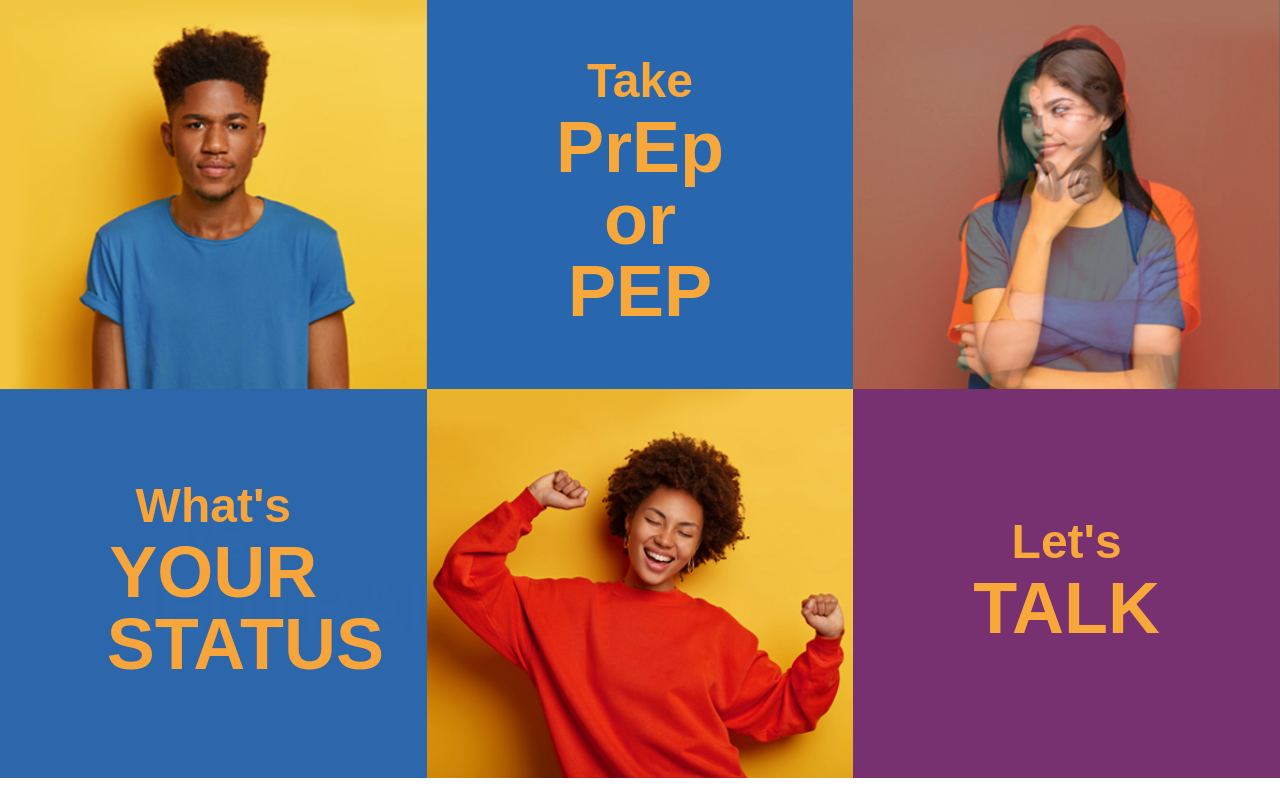
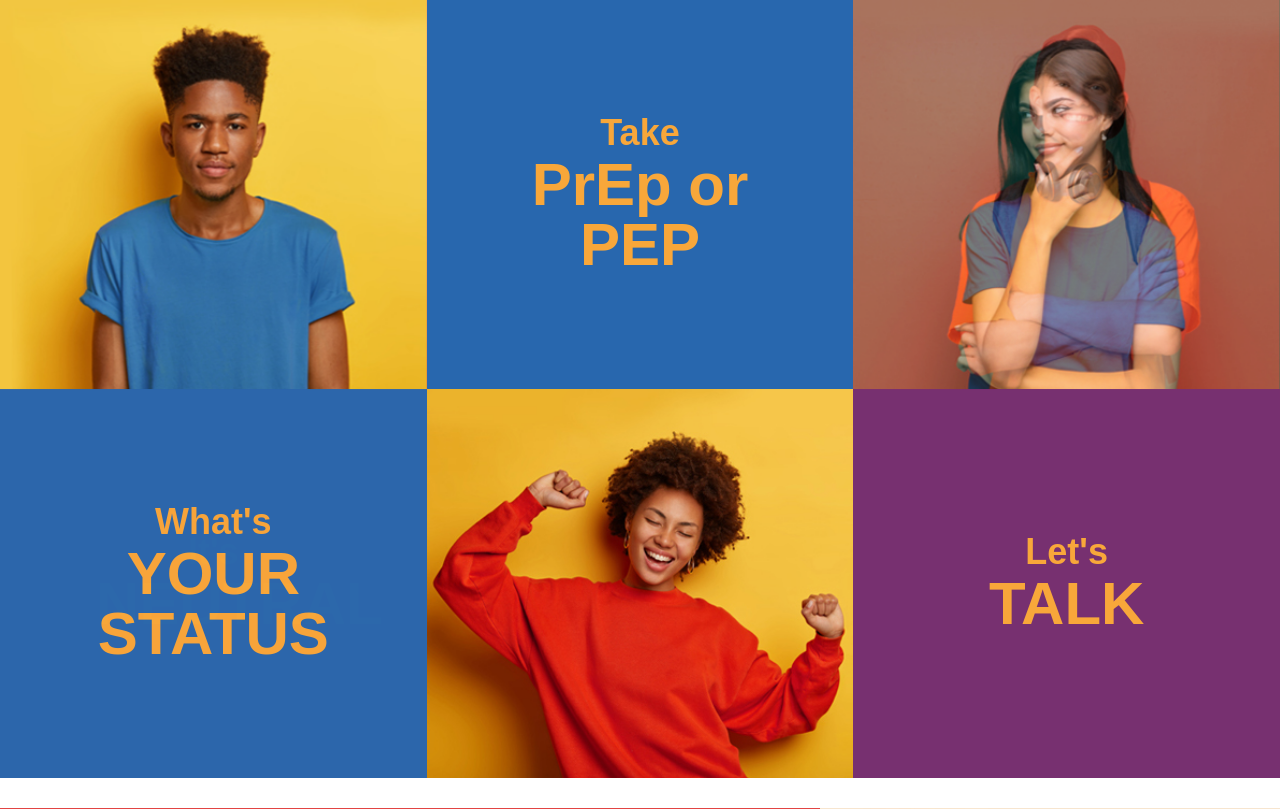
Before and after one commit to mariamkhalifa/Chang_Kayla_Khalifa_Mariam_Gajjar_Kahani_Tsao_Sandra_Valero_Luiza_FIP, a PHP site: page /Tsao_S_Valero_L_3014_research/ in a window 1280 px wide. Shown: the part 136-945 px from the top of the page. Run offline with PHP 8.4, Linux system fonts and the light colour scheme; data comes from the database, SQL or seed files in the repository; some libraries are stand-ins or nearby versions; some web fonts are replaced.

Commit message:
soem css

```diff
--- a/index.php
+++ b/index.php
@@ -29,7 +29,7 @@
             <?php while($row = $getHero->fetch(PDO::FETCH_ASSOC)):?>
                 <div class="hero-img1"><img src="images/<?php echo $row['hero_img'];?>" alt="asian girl"></div>
                 <div class="hero-text1">
-                    <p>
+                    <p class="hero-p">
                         <span class="small-txt"><?php echo $row['hero_s_text'];?><br></span>
                         <span class="large-txt"><?php echo $row['hero_l_text'];?></span>
                     </p>
@@ -38,7 +38,7 @@
             <?php while($row = $getHero2->fetch(PDO::FETCH_ASSOC)):?>
                 <div class="hero-img2"><img src="images/<?php echo $row['hero_img'];?>" alt="blond boy"></div>
                 <div class="hero-text2">
-                    <p>
+                    <p class="hero-p">
                         <span class="small-txt"><?php echo $row['hero_s_text'];?><br></span>
                         <span class="large-txt"><?php echo $row['hero_l_text'];?></span>
                     </p>
@@ -48,7 +48,7 @@
             <?php while($row = $getHero3->fetch(PDO::FETCH_ASSOC)):?>
             <div class="hero-img3"><img src="images/<?php echo $row['hero_img'];?>" alt="african girl"></div>
                 <div class="hero-text3">
-                    <p>
+                    <p class="hero-p">
                         <span class="small-txt"><?php echo $row['hero_s_text'];?><br></span>
                         <span class="large-txt"><?php echo $row['hero_l_text'];?></span>
                     </p>
@@ -60,7 +60,7 @@
                     <?php while($row = $getHero4->fetch(PDO::FETCH_ASSOC)):?>
                         <div class="alt-hero-img1"><img src="images/<?php echo $row['hero_img'];?>" alt="african boy"></div>
                         <div class="alt-hero-text1">
-                            <p>
+                            <p class="hero-p">
                                 <span class="small-txt"><?php echo $row['hero_s_text'];?><br></span>
                                 <span class="large-txt"><?php echo $row['hero_l_text'];?></span>
                             </p>
@@ -69,7 +69,7 @@
                     <?php while($row = $getHero5->fetch(PDO::FETCH_ASSOC)):?>
                         <div class="alt-hero-img2"><img src="images/<?php echo $row['hero_img'];?>" alt="dark haired girl"></div>
                         <div class="alt-hero-text2">
-                            <p>
+                            <p class="hero-p">
                                 <span class="small-txt"><?php echo $row['hero_s_text'];?><br></span>
                                 <span class="large-txt"><?php echo $row['hero_l_text'];?></span>
                             </p>
@@ -78,7 +78,7 @@
                     <?php while($row = $getHero6->fetch(PDO::FETCH_ASSOC)):?>
                         <div class="alt-hero-img3"><img src="images/<?php echo $row['hero_img'];?>" alt="red haired girl"></div>
                         <div class="alt-hero-text3">
-                            <p>
+                            <p class="hero-p">
                                 <span class="small-txt"><?php echo $row['hero_s_text'];?><br></span>
                                 <span class="large-txt"><?php echo $row['hero_l_text'];?></span>
                             </p>
@@ -89,7 +89,7 @@
 
     </section>
 
-    <?php while($row = $getHero->fetch(PDO::FETCH_ASSOC)):?>
+
     <section class="about">
         <div class="about-top">
             <div class="line"></div>
@@ -101,11 +101,13 @@
             </picture>
         </div>
         <div class="about-text">
+            <?php while($row = $getHero->fetch(PDO::FETCH_ASSOC)): ?>
             <h2><?php echo $row['about_heading'];?></h2>
             <ul>
                 <li><?php echo $row['about_p'];?></li>
                 <li><?php echo $row['about_p_sub'];?> <span><?php echo $row['about_p_highlight'];?></span></li>
             </ul>
+            <?php endwhile;?>
         </div>
     </section>
 
@@ -123,11 +125,13 @@
             </div>
         </div>
         <div class="video-text">
+            <?php while($row = $getHero->fetch(PDO::FETCH_ASSOC)):?>
             <h2><?php echo $row['stories_heading'];?></h2>
             <p><?php echo $row['stories_p'];?></p>
+            <?php endwhile;?>
         </div>
     </section>
-    <?php endwhile;?>
+
 
 
     <section class="h-faq">
@@ -138,14 +142,14 @@
         <?php while($row = $getFaq->fetch(PDO::FETCH_ASSOC)):?>
             <div class="faq-card">
                 <div class="question-card">
-                    <img class="card-top" src="images/top_card.svg" alt="top decoration">
+                    <img class="card-top" src="images/top_card.svg" alt="">
                     <h4 class="question"><?php echo $row['question'];?></h4>
-                    <div class="minus">-</div>
-                    <div class="plus">+</div>
+                    <div @click="revealAnswer" v-if="plus.revealed" class="minus">-</div>
+                    <div @mouseover="revealAnswer" v-else class="plus">+</div>
                 </div>
-                <div class="answer-card hidden">
+                <div class="answer-card" :class="{revealed:plus.revealed}">
                     <p class="answer"><?php echo $row['answer'];?></p>
-                    <img class="card-bottom" src="images/bottom_card.svg" alt="bottom decoration">
+                    <img class="card-bottom" src="images/bottom_card.svg" alt="">
                 </div>
             </div>
         <?php endwhile;?>
--- a/sass/modules/_h_faq.scss
+++ b/sass/modules/_h_faq.scss
@@ -59,7 +59,7 @@
 }
 
 .answer-card {
-    // display: none;
+    display: none;
     position: relative;
 }
 
--- a/sass/modules/_h_hero.scss
+++ b/sass/modules/_h_hero.scss
@@ -24,6 +24,11 @@
     justify-content: center;
 }
 
+.hero-p {
+    @include col;
+    align-items: center;
+}
+
 .small-txt {
     font-size: 2em;
     font-family: $heading-font;
@@ -38,9 +43,10 @@
     font-family: $heading-font;
     font-weight: bold;
     margin-top: 4px;
-    width: 50%;
-    margin-left: auto;
-    margin-right: auto;
+    max-width: 55%;
+    //width: 50%;
+    //margin-left: auto;
+    //margin-right: auto;
 }
 
 .hero-img2 {
@@ -240,6 +246,14 @@
         grid-template-rows: repeat(2, 1fr);
     }
 
+    .small-txt {
+        font-size: 1.5em;
+    }
+
+    .large-txt {
+        font-size: 2.5em;
+    }
+
     .hero-img2 {
         grid-area: c;
 
```
Also changed, not shown: js/main.js (+48 -46 lines), css/main.css, 1 other file.
